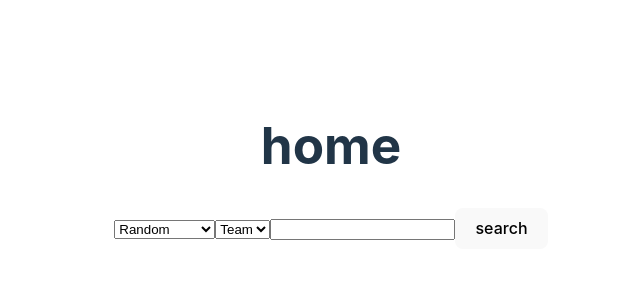
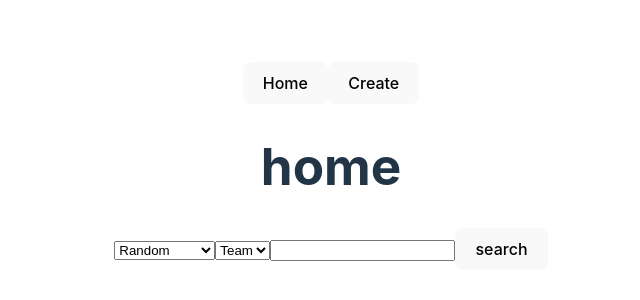
Before and after one commit to JONAAVILA/Drivers, a React (Vite) app in the folder client/: page /home in a window 1280 px wide. Shown: the part 234-534 px from the top of the page, without its empty margins (309-949 px from the left). Built offline with nearby package versions, Linux system fonts and the light colour scheme; no server answers.

Commit message:
create nav

```diff
--- a/client/src/App.jsx
+++ b/client/src/App.jsx
@@ -1,4 +1,4 @@
-import { Routes, Route } from 'react-router-dom';
+import { Routes, Route, useLocation } from 'react-router-dom';
 import { useDispatch } from 'react-redux';
 import { useEffect } from 'react';
 import { allDrivers } from './redux/Actions';
@@ -6,10 +6,12 @@ import Landing from './views/landing/Landing';
 import Home from './views/home/Home';
 import Detail from './views/detail/Detail';
 import Form from './views/form/Forma';
+import Nav from './components/nav/Nav';
 import './App.css'
 
 function App() {
   const dispatch = useDispatch();
+  const location = useLocation()
 
   useEffect(()=>{
       dispatch(allDrivers())
@@ -17,6 +19,7 @@ function App() {
 
   return (
     <>
+        {location.pathname != '/' && location.pathname != '*' ? <Nav /> : null}
       <Routes>
         <Route path='/' element={<Landing/>} />
         <Route path='/home' element={<Home/>} />
--- /dev/null
+++ b/client/src/components/nav/Nav.jsx
@@ -0,0 +1,16 @@
+import { Link } from 'react-router-dom'
+
+const Nav = ()=>{
+    return(
+        <div>
+            <Link to='/home' >
+                <button>Home</button>
+            </Link>
+            <Link to='/form' >
+                <button>Create</button>
+            </Link>
+        </div>
+    )
+}
+
+export default Nav;
--- a/client/src/components/searchBar/SearchBar.jsx
+++ b/client/src/components/searchBar/SearchBar.jsx
@@ -8,7 +8,8 @@ const SearchBar = ()=>{
     const dispatch = useDispatch()
 
     const handleSearch = ()=>{
-        const driver = state.api.find(d => d.name.forename === inputValue)
+        const value = inputValue[0].toUpperCase() + inputValue.toLowerCase().slice(1)
+        const driver = state.api.find(d => d.name.forename === value)
         dispatch(searchDrivers(driver))
     }
 
```
